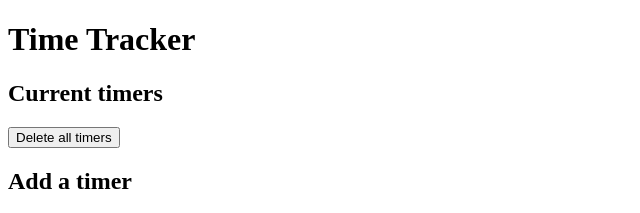
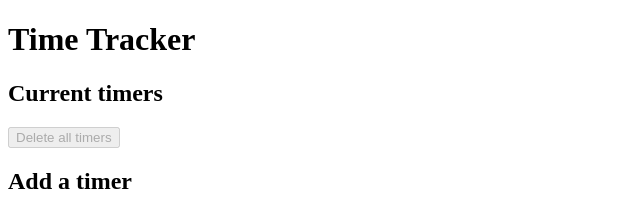
Before and after one commit to damiendart/timetracker, a Vue app: page / in a window 1280 px wide. Shown: the top 213 px of the page, without its empty margins (0-640 px from the left). Built offline with nearby package versions, Linux system fonts and the light colour scheme.

Commit message:
Improve accessibility.

```diff
--- a/src/components/TimerList.vue
+++ b/src/components/TimerList.vue
@@ -27,7 +27,10 @@
       <TimerItem :id="timer.id" />
     </li>
   </ul>
-  <button @click="deleteAllTimers">
+  <button
+    :disabled="!(allTimers.length > 0)"
+    @click="deleteAllTimers"
+  >
     Delete all timers
   </button>
 </template>
```
